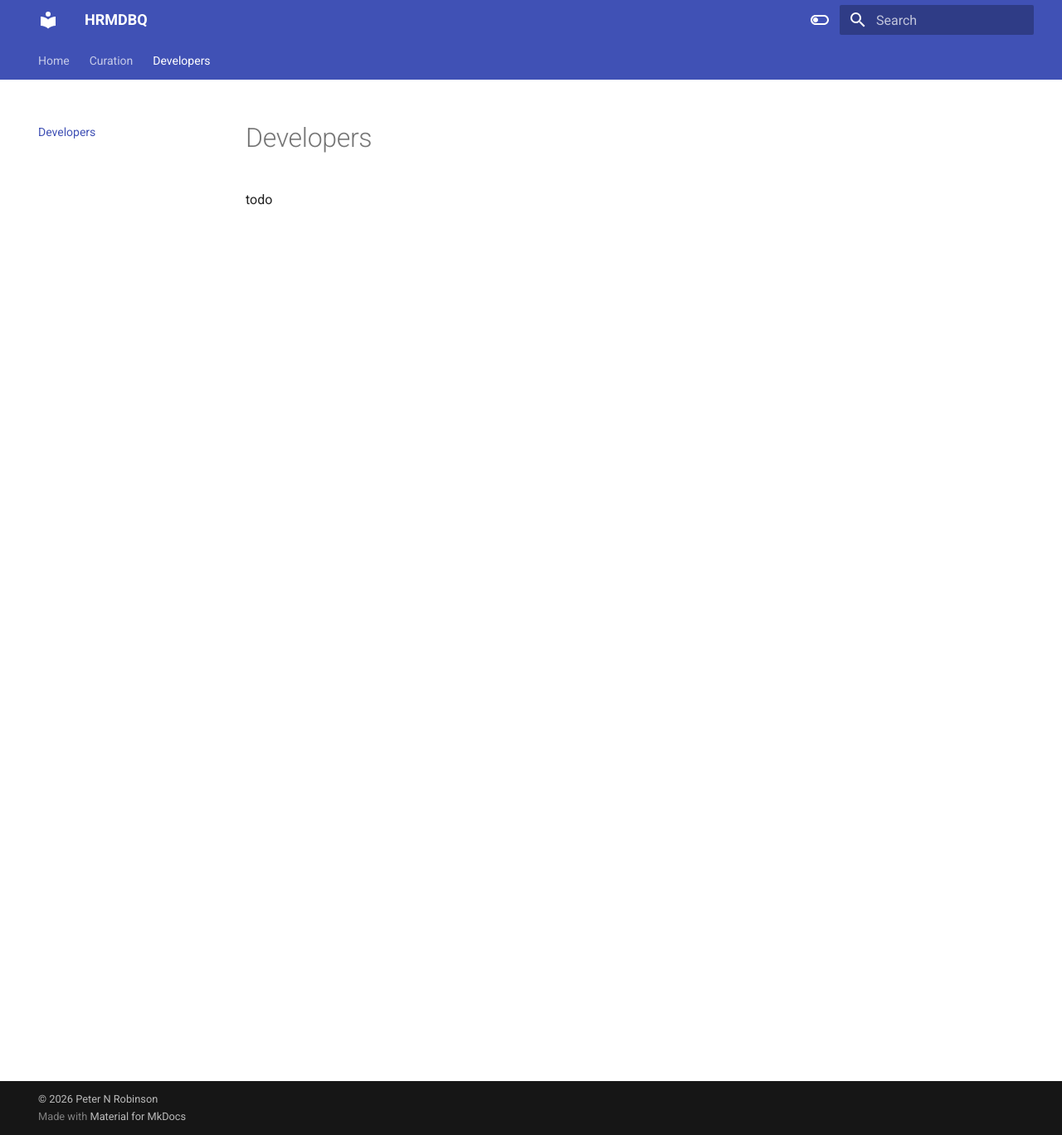
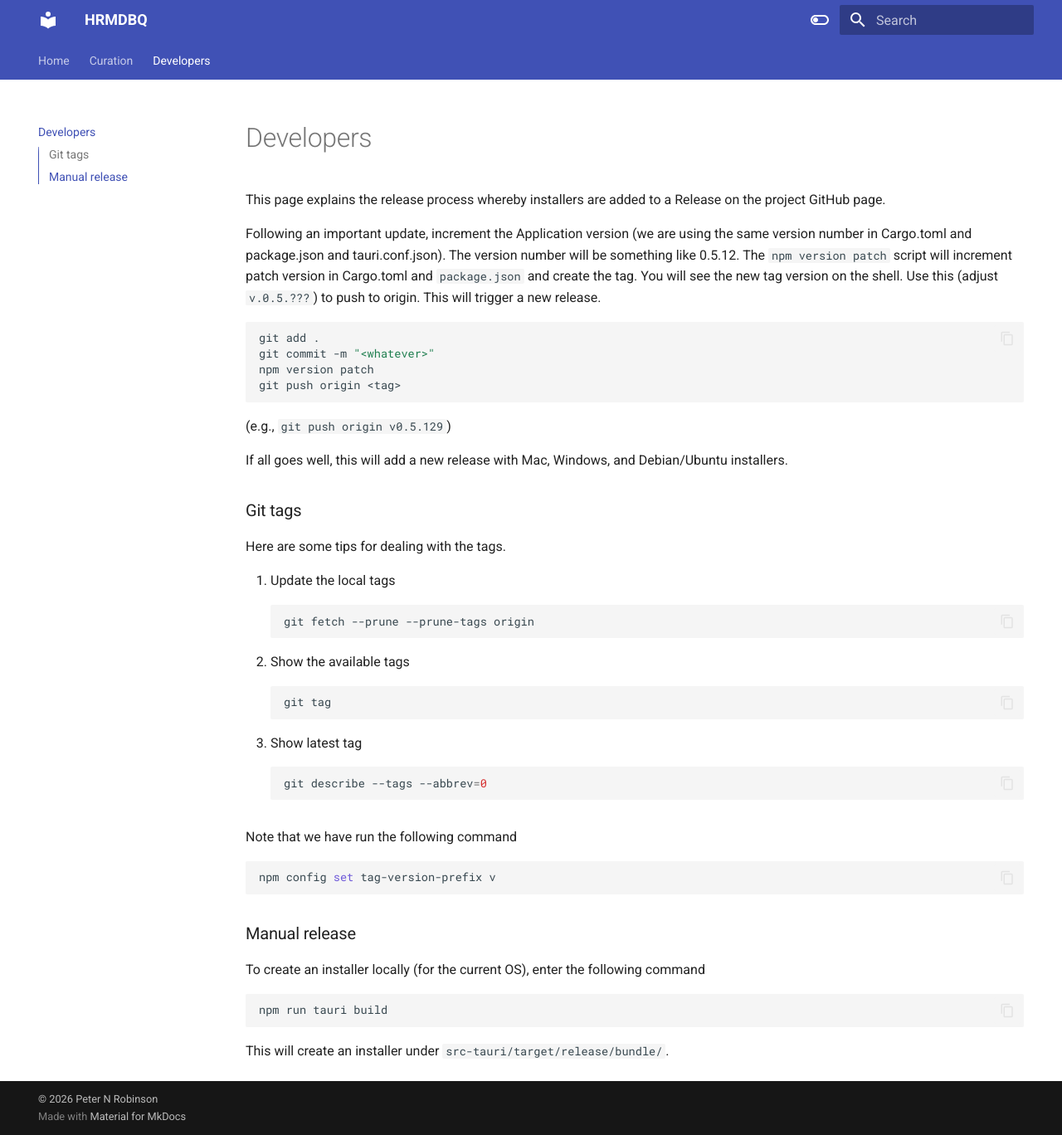
Before and after one commit to P2GX/hrmdbq, an MkDocs documentation site: the page built from docs/developers.md, in a window 1280 px wide and 1368 px high. Shown: the whole window at 83% size. Built offline with MkDocs 1.6.1 and Material for MkDocs 9.7.7, drawn with Linux system fonts in a browser that asks for light colours.

````diff
--- a/docs/developers.md
+++ b/docs/developers.md
@@ -1,3 +1,52 @@
 # Developers
 
-todo
+
+This page explains the release process whereby installers are added to a Release on the project GitHub page.
+
+Following an important update, increment the Application version (we are using the same version number in Cargo.toml and package.json and tauri.conf.json).
+The version number will be something like 0.5.12.
+The ``npm version patch`` script will increment patch version in Cargo.toml and ``package.json`` and create the tag. You will see the new
+tag version on the shell. Use this (adjust ``v.0.5.???``) to push to origin. This will trigger a new release.
+
+```bash
+git add .
+git commit -m "<whatever>"
+npm version patch
+git push origin <tag>
+```
+
+(e.g., `git push origin v0.5.129`)
+
+If all goes well, this will add a new release with Mac, Windows, and Debian/Ubuntu installers.
+
+### Git tags
+Here are some tips for dealing with the tags.
+
+1. Update the local tags
+```bash
+git fetch --prune --prune-tags origin
+```
+2. Show the available tags
+```bash
+git tag
+```
+
+3. Show latest tag
+```bash
+git describe --tags --abbrev=0
+```
+
+Note that we have run the following command
+```bash
+npm config set tag-version-prefix v
+```
+
+
+
+### Manual release
+To create an installer locally (for the current OS), enter the following command
+```bash
+npm run tauri build
+```
+
+This will create an installer under ``src-tauri/target/release/bundle/``.
--- a/package.json
+++ b/package.json
@@ -1,6 +1,6 @@
 {
   "name": "hrmdbq",
-  "version": "0.1.11",
+  "version": "0.1.12",
   "scripts": {
     "ng": "ng",
     "start": "ng serve",
--- a/src/app/widgets/citationwidget/citation.scss
+++ b/src/app/widgets/citationwidget/citation.scss
@@ -29,3 +29,61 @@
 app-pubmed {
   @apply block bg-white rounded-xl border border-slate-200 p-1;
 }
+
+.grid-row-1 {
+  display: grid;
+  /* Fixed width for checkboxes, auto-grow for the search */
+  grid-template-columns: 180px 180px 1fr;
+  gap: 16px;
+  align-items: end; /* This keeps the checkboxes level with the search input */
+}
+
+.evidence-card {
+  @apply flex items-center px-4 rounded-xl border border-slate-200 bg-white;
+  height: 56px; /* Matches the height of a standard Material outline input */
+
+  &.active {
+    @apply border-blue-400 bg-blue-50/50;
+  }
+}
+
+.checkbox-label {
+  @apply font-bold text-xs uppercase tracking-tight text-slate-600;
+}
+
+.pubmed-wrapper {
+  min-width: 0; /* Prevents flex/grid blowouts */
+
+  app-pubmed {
+    display: block;
+    width: 100%;
+  }
+}
+
+.section-header {
+  @apply flex items-center gap-1 text-[10px] font-black uppercase tracking-widest text-slate-400;
+  mat-icon { font-size: 14px; width: 14px; height: 14px; }
+}
+
+mat-form-field.w-full {
+  display: block;
+  width: 100%;
+
+  /* Ensures the textarea starts thin but grows */
+  textarea {
+    resize: none;
+    line-height: 1.4;
+    padding-top: 2px;
+    padding-bottom: 2px;
+  }
+
+  /* Kills the extra padding Material adds for error messages */
+  ::ng-deep .mat-mdc-form-field-subscript-wrapper {
+    display: none !important;
+  }
+}
+
+.custom-scrollbar {
+  scrollbar-width: thin;
+  scrollbar-color: #cbd5e1 transparent;
+}
````
Also changed, not shown: docs/index.md (+3 -2 lines), src/app/widgets/citationwidget/citation.html (+21 -28 lines), src/app/widgets/pathomechanismwidget/pathomechanismwidget.html (+0 -19 lines), src/app/widgets/pubmed/pubmed.component.css (+13 -7 lines), src/app/widgets/pubmed/pubmed.component.html (+21 -13 lines), 6 other files.
